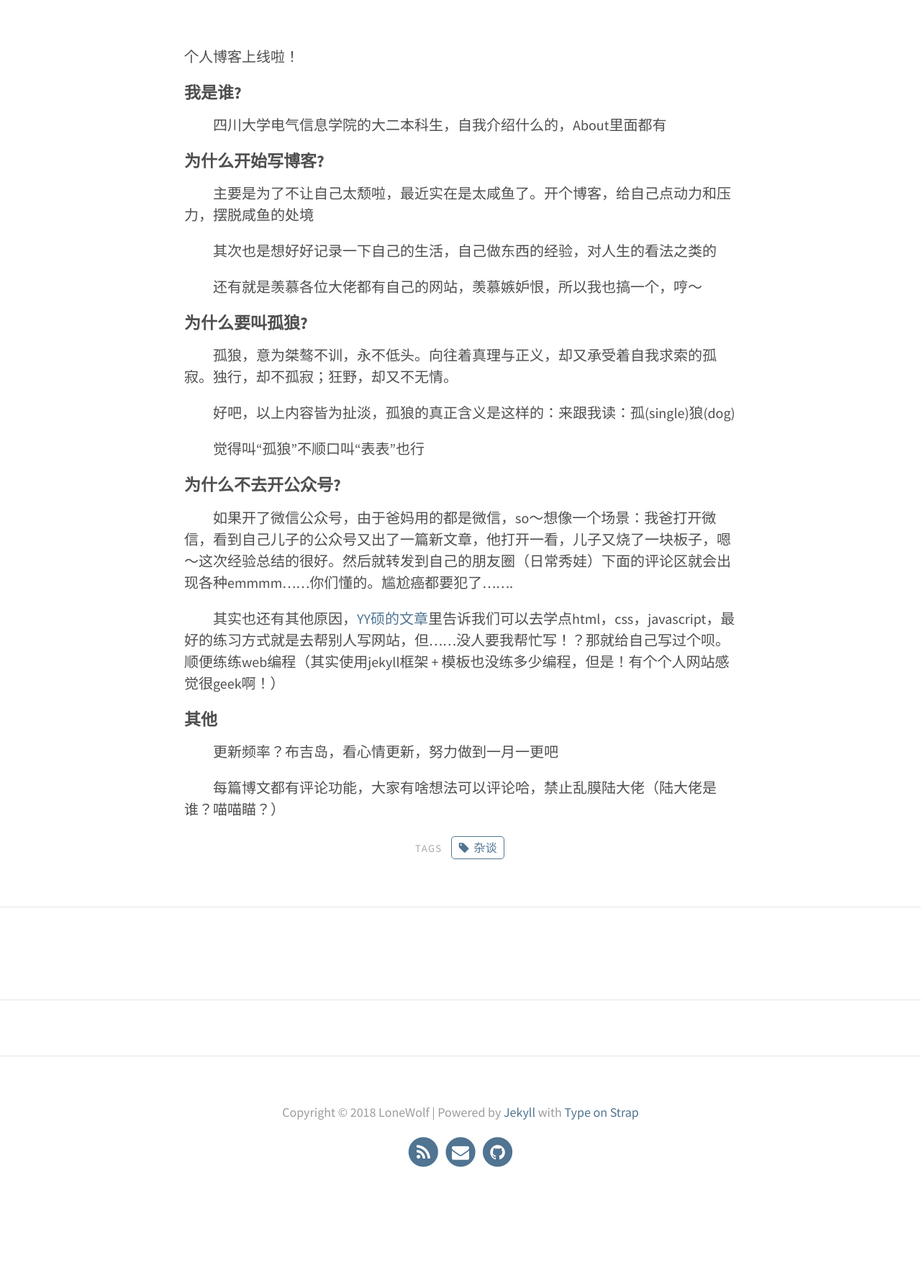
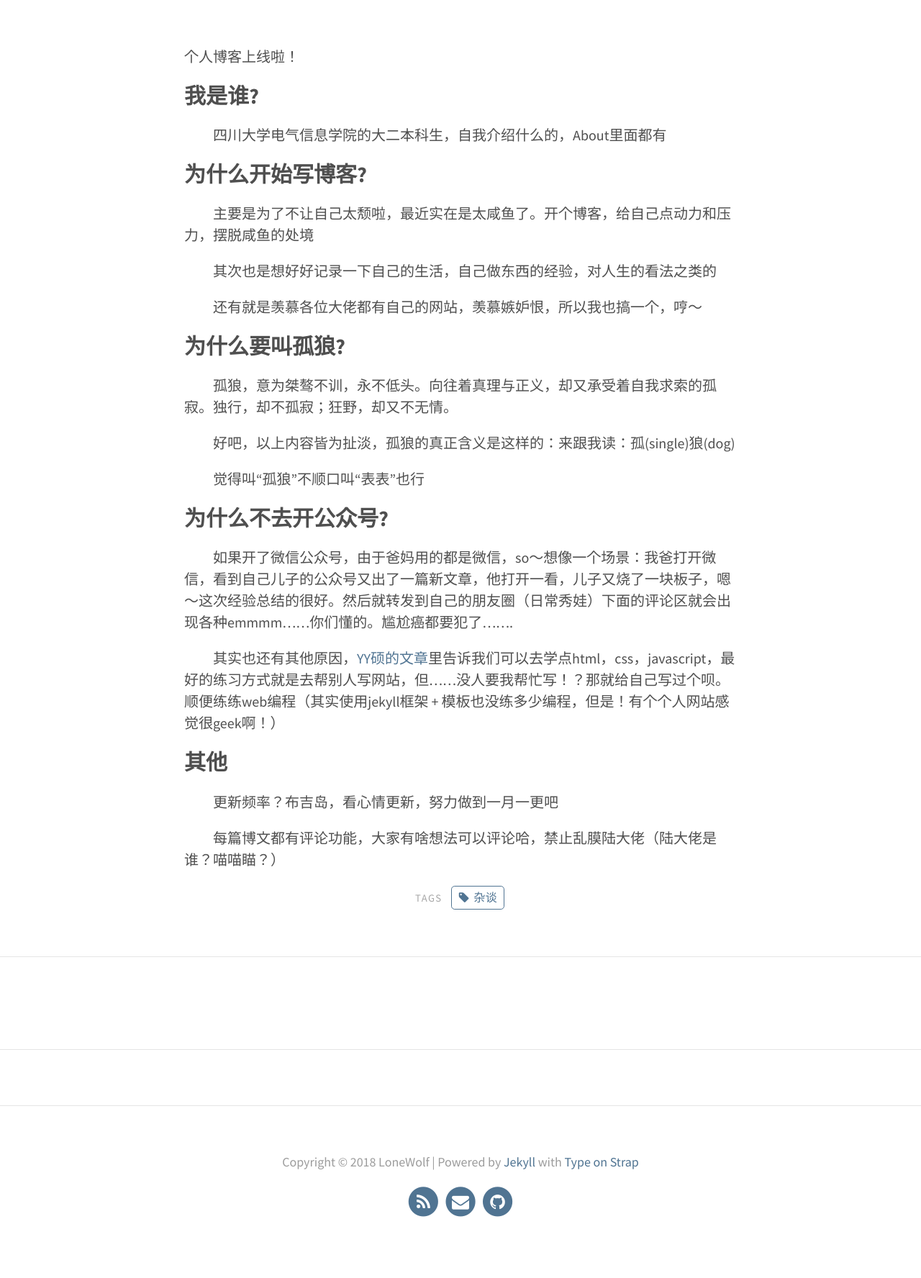
Before and after one commit to LoneWolfEric/lonewolferic.github.io, a Jekyll site: the page built from _posts/2018-04-30-hello-world.md, in a window 1280 px wide. Shown: the part 435-2211 px from the top of the page at 72% size. Built offline with Jekyll 4.4.1, drawn with Linux system fonts in a browser that asks for light colours; comment, search, counter and statistics services are not loaded; before the commit the page ends 2142 px from its top, so only the background shows below that.

```diff
--- a/_posts/2018-04-30-hello-world.md
+++ b/_posts/2018-04-30-hello-world.md
@@ -7,11 +7,11 @@ tags: 杂谈
 
 个人博客上线啦！
 
-#### 我是谁?
+### **我是谁?**
 
 &emsp;&emsp;四川大学电气信息学院的大二本科生，自我介绍什么的，About里面都有
 
-#### 为什么开始写博客?
+### **为什么开始写博客?**
 
 &emsp;&emsp;主要是为了不让自己太颓啦，最近实在是太咸鱼了。开个博客，给自己点动力和压力，摆脱咸鱼的处境
 
@@ -19,7 +19,7 @@ tags: 杂谈
 
 &emsp;&emsp;还有就是羡慕各位大佬都有自己的网站，羡慕嫉妒恨，所以我也搞一个，哼～
 
-#### 为什么要叫孤狼?
+### **为什么要叫孤狼?**
 
 &emsp;&emsp;孤狼，意为桀骜不训，永不低头。向往着真理与正义，却又承受着自我求索的孤寂。独行，却不孤寂；狂野，却又不无情。
 
@@ -27,13 +27,13 @@ tags: 杂谈
 
 &emsp;&emsp;觉得叫“孤狼”不顺口叫“表表”也行
 
-#### 为什么不去开公众号?
+### **为什么不去开公众号?**
 
 &emsp;&emsp;如果开了微信公众号，由于爸妈用的都是微信，so～想像一个场景：我爸打开微信，看到自己儿子的公众号又出了一篇新文章，他打开一看，儿子又烧了一块板子，嗯～这次经验总结的很好。然后就转发到自己的朋友圈（日常秀娃）下面的评论区就会出现各种emmmm......你们懂的。尴尬癌都要犯了.......
 
 &emsp;&emsp;其实也还有其他原因，[YY硕的文章](https://zhuanlan.zhihu.com/p/22266788)里告诉我们可以去学点html，css，javascript，最好的练习方式就是去帮别人写网站，但......没人要我帮忙写！？那就给自己写过个呗。顺便练练web编程（其实使用jekyll框架 + 模板也没练多少编程，但是！有个个人网站感觉很geek啊！）
 
-#### 其他
+### **其他**
 
 &emsp;&emsp;更新频率？布吉岛，看心情更新，努力做到一月一更吧
 
```
Also changed, not shown: 2 other files.
